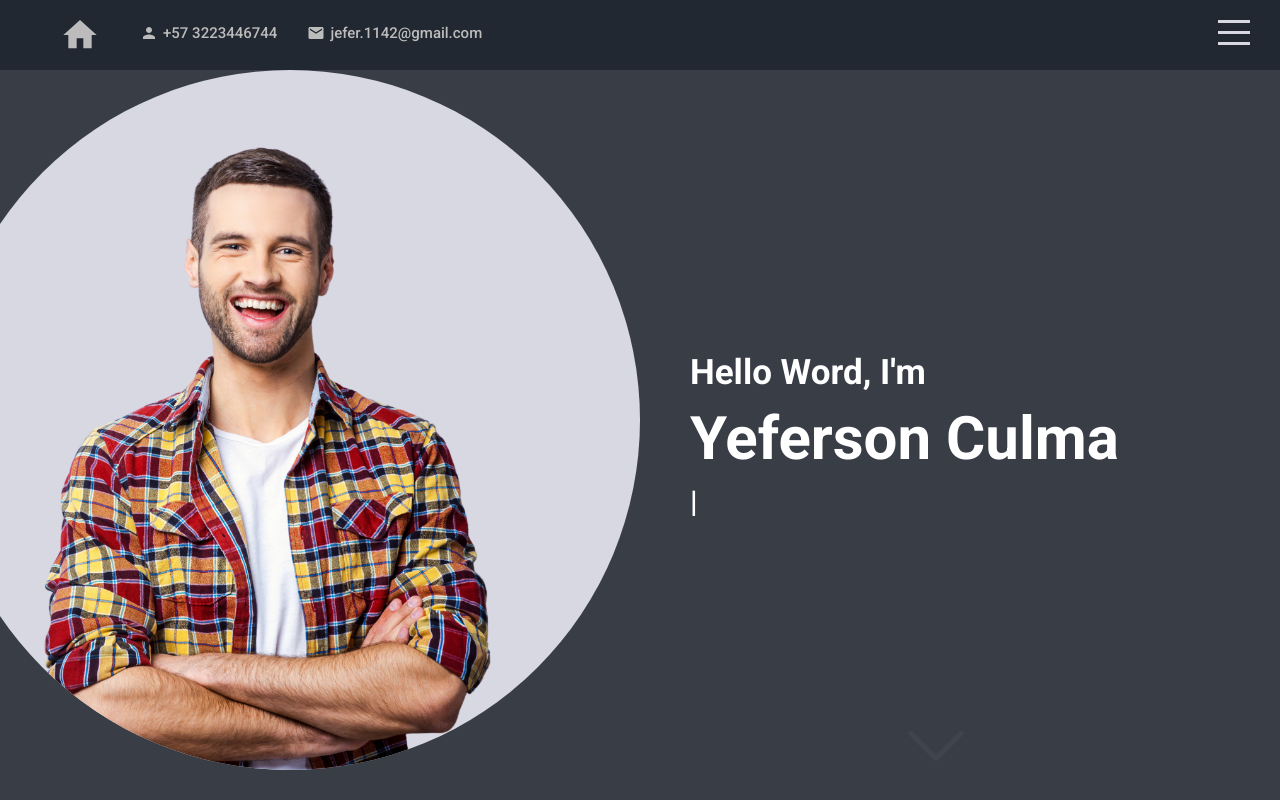
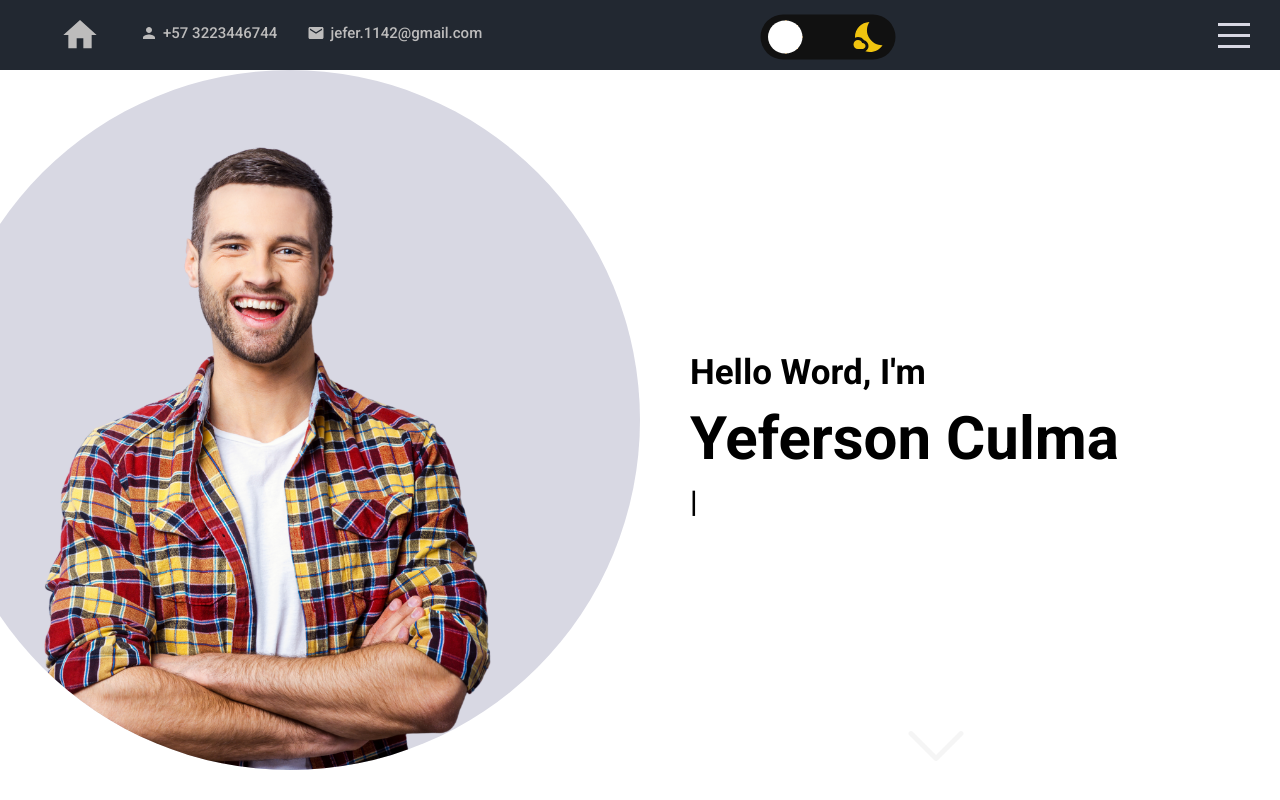
Before and after one commit to yeferfer/Portfolio-Website, a React (Create React App) app: page / in a window 1280 px wide. Built offline with nearby package versions, Linux system fonts and the light colour scheme.

Commit message:
Mode Dark and White

```diff
--- a/src/app.scss
+++ b/src/app.scss
@@ -4,7 +4,7 @@
   .sections {
     width: 100%;
     height: calc(100vh - 70px);
-    background-color: lightsalmon;
+    background-color: white;
     position: relative;
     top: 70px;
     scroll-behavior: smooth;
--- a/src/components/about/About.jsx
+++ b/src/components/about/About.jsx
@@ -42,7 +42,7 @@ export default function About() {
       >
         {data.map((d) => (
           <div className="container">
-            <div className="item">
+            <div className="item itemAbout">
               <div className="left">
                 <div className="leftContainer">
                   <div className="imgContainer">
@@ -61,14 +61,14 @@ export default function About() {
         ))}
       </div>
       <img
-        src="assets/arrow.png"
-        className="arrow left"
+        src="assets/arrow-black.png"
+        className="arrow left arrows"
         alt=""
         onClick={() => handleClick("left")}
       />
       <img
-        src="assets/arrow.png"
-        className="arrow right"
+        src="assets/arrow-black.png"
+        className="arrow right arrows"
         alt=""
         onClick={() => handleClick()}
       />
--- a/src/components/about/about.scss
+++ b/src/components/about/about.scss
@@ -1,8 +1,17 @@
 @import "../../global.scss";
+
+.darkAbout {
+  background-color: #22252a;
+  transition: all 2s ease;
+}
+
+.darkAboutItem {
+  background-color: white !important;
+  transition: all 2s ease;
+}
 
 .about {
   overflow: hidden;
-  background-color: #22252a;
   display: flex;
   align-items: center;
   justify-content: center;
@@ -58,9 +67,9 @@
 
       .item {
         overflow: hidden;
+        background-color: #d8d8e3;
         width: 700px;
         height: 100%;
-        background-color: white;
         border-radius: 20px;
         display: flex;
         align-items: center;
@@ -124,6 +133,7 @@
             }
             h2 {
               font-size: 20px;
+              color: black;
 
               @include mobile {
                 font-size: 13px;
@@ -164,4 +174,5 @@
       }
     }
   }
+  transition: all 2s ease;
 }
--- a/src/components/contact/contact.scss
+++ b/src/components/contact/contact.scss
@@ -1,4 +1,9 @@
 @import "../../global.scss";
+
+.darkContact {
+  background-color: #1d1f23;
+  transition: all 2s ease;
+}
 
 .contact {
   display: flex;
@@ -29,8 +34,8 @@
       }
     }
   }
+
   .right {
-    background-color: #1d1f23;
     flex: 1;
     display: flex;
     flex-direction: column;
@@ -91,4 +96,5 @@
       }
     }
   }
+  transition: all 2s ease;
 }
--- a/src/components/intro/Intro.jsx
+++ b/src/components/intro/Intro.jsx
@@ -4,7 +4,6 @@ import { useEffect, useRef } from "react";
 
 export default function Intro() {
   const textRef = useRef();
-  const textRef1 = useRef();
 
   useEffect(() => {
     init(textRef.current, {
@@ -41,7 +40,7 @@ export default function Intro() {
           </h3>
         </div>
         <a href="#portfolio">
-          <img src="assets/down.png" alt="" />
+          <img src="assets/down-black.png" alt="" className="arrowDown" />
         </a>
       </div>
     </div>
--- a/src/components/intro/intro.scss
+++ b/src/components/intro/intro.scss
@@ -1,8 +1,17 @@
 @import "../../global.scss";
+
+.darkIntro {
+  background-color: #393e46;
+  transition: all 2s ease;
+}
+
+.darkText {
+  color: white;
+  transition: all 2s ease;
+}
 
 .intro {
   overflow: hidden;
-  background-color: #393e46;
   display: flex;
 
   @include mobile {
@@ -53,8 +62,10 @@
     }
   }
   .right {
+    overflow: hidden;
     flex: 0.5;
     position: relative;
+
 
     .wrapper {
       width: 100%;
@@ -72,18 +83,15 @@
       h1 {
         font-size: 60px;
         margin: 10px 0;
-        color: white;
 
         @include mobile {
           font-size: 40px;
         }
       }
       h2 {
-        color: white;
         font-size: 35px;
       }
       h3 {
-        color: white;
         font-size: 30px;
 
         @include mobile {
@@ -92,7 +100,6 @@
 
         span {
           font-size: inherit;
-          color: white;
         }
 
         .ityped-cursor {
@@ -126,4 +133,5 @@
       }
     }
   }
+  transition: all 2s ease;
 }
--- a/src/components/portfolio/portfolio.scss
+++ b/src/components/portfolio/portfolio.scss
@@ -1,14 +1,17 @@
 @import "../../global.scss";
+
+.darkPortfolio {
+  background-color: #2e3238;
+  transition: all 2s ease;
+}
 
 .portfolio {
   overflow: hidden;
-  background-color: #2e3238;
   display: flex;
   flex-direction: column;
   align-items: center;
 
   h1 {
-    color: white;
     overflow: hidden;
     font-size: 50px;
 
@@ -65,7 +68,6 @@
       display: flex;
       align-items: center;
       justify-content: center;
-      color: white;
       position: relative;
       transition: all 0.5s ease;
       cursor: pointer;
@@ -106,4 +108,5 @@
       }
     }
   }
+  transition: all 2s ease;
 }
--- a/src/components/portfolioList/portfolioList.scss
+++ b/src/components/portfolioList/portfolioList.scss
@@ -1,7 +1,11 @@
 @import "../../global.scss";
 
+.darkPortfolioText {
+  color: white;
+  transition: all 2s ease;
+}
+
 .portfolioList {
-  color: #bdbcbc;
   font-size: 12px;
   margin-right: 50px;
   padding: 7px;
--- a/src/components/topbar/Topbar.jsx
+++ b/src/components/topbar/Topbar.jsx
@@ -1,5 +1,7 @@
 import "./topbar.scss";
 import { Home, Person, Mail } from "@mui/icons-material";
+import Brightness7Icon from "@mui/icons-material/Brightness7";
+import NightsStayIcon from "@mui/icons-material/NightsStay";
 
 export default function Topbar({ menuOpen, setMenuOpen }) {
   return (
@@ -22,6 +24,83 @@ export default function Topbar({ menuOpen, setMenuOpen }) {
           </div>
         </div>
         <div className="right">
+          <div>
+            <input
+              type="checkbox"
+              className="checkbox"
+              id="checkbox"
+              onClick={
+                ("change",
+                () => {
+                  let btnArrowDown = document.querySelector(".arrowDown").src;
+
+                  if (btnArrowDown.includes("black")) {
+                    btnArrowDown = btnArrowDown.replace(
+                      "assets/down-black.png",
+                      "assets/down.png"
+                    );
+                    document.querySelector(".arrowDown").src = btnArrowDown;
+                  } else {
+                    btnArrowDown = btnArrowDown.replace(
+                      "assets/down.png",
+                      "assets/down-black.png"
+                    );
+                    document.querySelector(".arrowDown").src = btnArrowDown;
+                  }
+
+                  document
+                    .querySelector(".intro")
+                    .classList.toggle("darkIntro");
+                  document
+                    .querySelectorAll("h1, h2, h3")
+                    .forEach((element) => element.classList.toggle("darkText"));
+                  document
+                    .querySelector(".portfolio")
+                    .classList.toggle("darkPortfolio");
+                  document
+                    .querySelectorAll(".portfolioList")
+                    .forEach((element) =>
+                      element.classList.toggle("darkPortfolioText")
+                    );
+
+                  let btnArrows = document.querySelector(".arrows").src;
+
+                  if (btnArrows.includes("black")) {
+                    btnArrows = btnArrows.replace(
+                      "assets/arrow-black.png",
+                      "assets/arrow.png"
+                    );
+                    document
+                      .querySelectorAll(".arrows")
+                      .forEach((ele) => (ele.src = btnArrows));
+                  } else {
+                    btnArrows = btnArrows.replace(
+                      "assets/arrow.png",
+                      "assets/arrow-black.png"
+                    );
+                    document
+                      .querySelectorAll(".arrows")
+                      .forEach((ele) => (ele.src = btnArrows));
+                  }
+                  document
+                    .querySelector(".about")
+                    .classList.toggle("darkAbout");
+                  document
+                    .querySelector(".itemAbout")
+                    .classList.toggle("darkAboutItem");
+
+                  document
+                    .querySelector(".contact")
+                    .classList.toggle("darkContact");
+                })
+              }
+            ></input>
+            <label for="checkbox" className="label">
+              <Brightness7Icon className="fas fa-sun" />
+              <NightsStayIcon className="fas fa-moon" />
+              <div className="ball"></div>
+            </label>
+          </div>
           <div className="hamburger" onClick={() => setMenuOpen(!menuOpen)}>
             <span className="line1"></span>
             <span className="line2"></span>
--- a/src/components/topbar/topbar.scss
+++ b/src/components/topbar/topbar.scss
@@ -69,6 +69,69 @@
     }
 
     .right {
+      body.dark {
+        background: #292c35;
+      }
+
+      .checkbox {
+        opacity: 0;
+      }
+
+      .label {
+        overflow: hidden;
+        background-color: #111;
+        border-radius: 50px;
+        cursor: pointer;
+        display: flex;
+        align-items: center;
+        justify-content: space-between;
+        padding: 5px;
+        position: absolute;
+        height: 20px;
+        width: 80px;
+        transform: scale(1.5);
+        margin-top: -1.1%;
+        margin-left: -34%;
+
+        @include mobile {
+          height: 12px;
+          width: 66px;
+          margin-top: -1.8%;
+          margin-left: -41%;
+        }
+
+        @include table {
+          margin-left: -45%;
+        }
+      }
+
+      .label .ball {
+        background-color: #fff;
+        border-radius: 50%;
+        position: absolute;
+        left: 2px;
+        height: 22px;
+        width: 23px;
+        transform: translateX(3px);
+        transition: transform 2s ease;
+      }
+
+      .checkbox:checked + .label .ball {
+        transform: translateX(58px);
+
+        @include mobile {
+          transform: translateX(44px);
+        }
+      }
+
+      .fa-moon {
+        color: #f1c40f;
+      }
+
+      .fa-sun {
+        color: #f39c12;
+      }
+
       .hamburger {
         overflow-y: hidden;
         width: 32px;
@@ -77,6 +140,15 @@
         flex-direction: column;
         justify-content: space-between;
         cursor: pointer;
+        margin-top: -40%;
+
+        @include mobile {
+          margin-top: -25%;
+        }
+
+        @include table {
+          margin-top: -50%;
+        }
 
         span {
           width: 100%;
```
Also changed, not shown: public/assets/arrow-black.png (added), public/assets/down-black.png (added).
